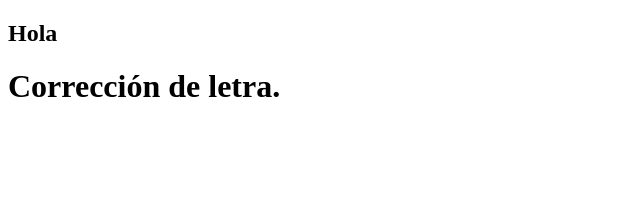
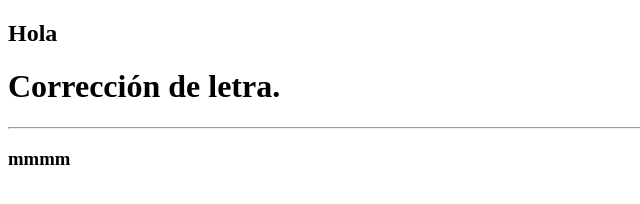
Before and after one commit to Beniyu1/Prueba2, a plain HTML site: page index.html in a window 1280 px wide. Shown: the whole page, without its empty margins (0-640 px from the left). Drawn offline with Linux system fonts and the light colour scheme.

Commit message:
Cambio de hr

```diff
--- a/index.html
+++ b/index.html
@@ -9,5 +9,7 @@
 <body>
     <h2>Hola</h2>
     <h1>Corrección de letra.</h1>
+    <hr>
+    <h3>mmmm</h3>
 </body>
 </html>
```
